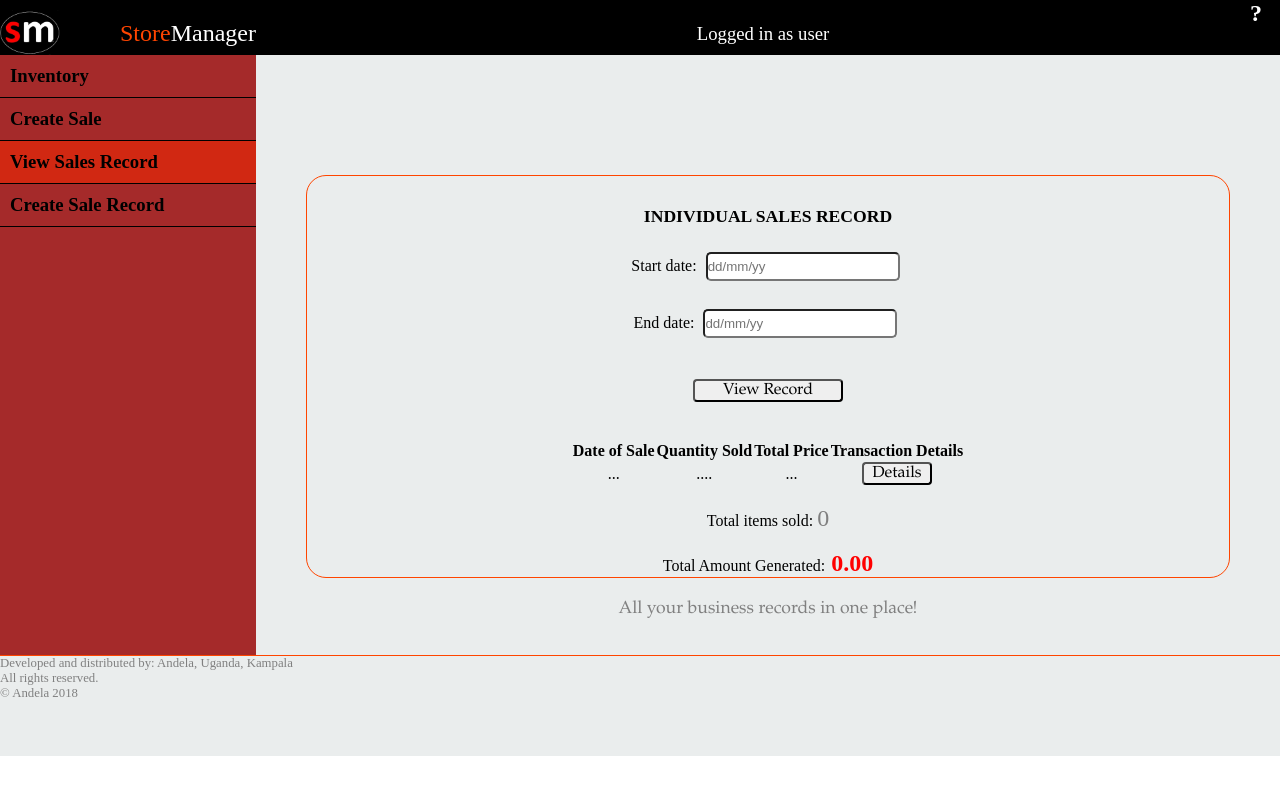
After one commit to pbkabali/Andela_Bootcamp13_StoreManagerApp, a Python web app: template UI/templates/individual_record.html in a window 1280 px wide. The commit adds this page. Run offline with Jinja, Linux system fonts and the light colour scheme; the template is opened without the code that fills it, so the values that code supplies are empty.

Commit message:
feat-individual_record-161132751
Added page for user to view their sales record. User selects start
-date and end-date and records will be displayed in table below.

[DELIVERS #161132751]

```diff
--- a/UI/static/css/stylesmain.css
+++ b/UI/static/css/stylesmain.css
@@ -125,6 +125,12 @@
     border-radius:5px;
     height:25px;
 }
+.input2{
+    width: 190px;
+    margin: 5px;
+    border-radius:5px;
+    height:25px;
+}
 .button1{
     width:70px;
     border-radius: 4px;
@@ -183,14 +189,15 @@
     text-decoration: none;
     color:black;
 }
-
-#unit-price{
+.totals1{
     font-size:1.5em;
     color:gray;
 }
-#total-price{
+.totals2{
     font-size:1.5em;
-    color:gray;
+    color:red;
+    font-weight: bold;
+
 }
 .shopping-cart{
     display: inline-table;
--- /dev/null
+++ b/UI/templates/individual_record.html
@@ -0,0 +1,93 @@
+<!DOCTYPE html>
+<html lang="en_US" dir="ltr">
+  <head>
+    <meta charset="utf-8">
+    <title>Store Manager | Individual sale record</title>
+    <link rel ="stylesheet" href = '../static/css/stylesmain.css'>
+    <link rel="shortcut icon" href="../static/images/store_manager_logo.ico"/>
+  </head>
+  <body>
+    <div class = "top-bar-div">
+      <div class = "logo-div">
+        <a href ="index.html"><img src = "../static/images/store_manager_logo.jpg"></a>
+        <a href ="index.html"><h2><span>Store</span>Manager</h2></a>
+      </div>
+      <div class = "top-center-div">
+        <h3 id = "page-label">Logged in as user</h3>
+      </div>
+      <div class = "top-right-div">
+        <a href = "readme.html"><h2>&#63;</h2></a>
+      </div>
+    </div>
+    <div class = "body-others-div">
+        <div class = "menu-div">
+
+            <div class ="menu-item-div">
+                <a href="create_sale.html"><h3>Inventory</h3></a>
+            </div>
+            <div class ="menu-item-div">
+                <a href="create_sale.html"><h3>Create Sale</h3></a>
+            </div>
+            <div class ="current-menu-item-div">
+                <a href="create_sale.html"><h3>View Sales Record</h3></a>
+            </div>
+            <div class ="menu-item-div">
+                <a href="create_sale.html"><h3>Create Sale Record</h3></a>
+            </div>
+        </div>
+        <div class = "detail-div">
+            <div class ="data-div">
+                <div class="form-div">
+                    <h2 class = "form-heading">INDIVIDUAL SALES RECORD</h2>
+                    <form class ="detail-entry-form">
+                        <label class = "label1" for = "start-date">Start date:</label>
+                        <input class = "input2" type="text" name="start-date" placeholder="dd/mm/yy"><br>
+                        <br>
+                        <label class = "label1" for = "end-date">End date:</label>
+                        <input class = "input2" type="text" name="end-date" placeholder="dd/mm/yy"><br>
+                        <br>
+                        <br>
+                        <input class = "button2" type="submit" value="View Record">
+                        <br>
+                        <br>
+                    </form>
+                    <table class = "shopping-cart">
+                        <tr>
+                            <th>Date of Sale</th>
+                            <th>Quantity Sold</th>
+                            <th>Total Price</th>
+                            <th>Transaction Details</th>
+                        </tr>
+                        <tr>
+                            <td id = "date-of-sale">...</td>
+                            <td id = "quantity">....</td>
+                            <td id = "amount">... </td>
+                            <td><button class= "button1">Details</button></td>
+                        </tr>
+                    </table>
+                    <br>
+                    <br>
+                    <p>Total items sold: <span class = "totals1" id="total-quantity"> 0</span></p>
+                    <br>
+                    <p>Total Amount Generated:<span class = "totals2" id="total-price"> 0.00</span></p>
+                </div>
+            </div>
+            <div class ="tagline-div">
+            <p class = "tagline">All your business records in one place!</p>
+            </div>
+        </div>
+    </div>
+    <div class = "footer-div">
+      <div class ="copyright-div">
+          <p class = "footer-text">Developed and distributed by: Andela, Uganda, Kampala</p>
+          <p class = "footer-text">All rights reserved.</p>
+          <p class = "footer-text">&copy; Andela 2018</p>
+      </div>
+      <div class ="developer-div">
+
+      </div>
+    </div>
+
+
+  </body>
+</html>
--- a/UI/templates/shopping_cart.html
+++ b/UI/templates/shopping_cart.html
@@ -2,7 +2,7 @@
 <html lang="en_US" dir="ltr">
   <head>
     <meta charset="utf-8">
-    <title>Store Manager | Logged in as user</title>
+    <title>Store Manager | Shopping Cart</title>
     <link rel ="stylesheet" href = '../static/css/stylesmain.css'>
     <link rel="shortcut icon" href="../static/images/store_manager_logo.ico"/>
   </head>
@@ -65,7 +65,7 @@
                     </table>
                     <br>
                     <br>
-                    <p>Total Price: <span id="total-price"> 400.00</span></p>
+                    <p>Total Price: <span class ="totals2"id="total-price"> 400.00</span></p>
                     <br>
                     <br>
                     <input class = "button2" type="submit" value="Create Sale Record">
```
Also changed, not shown: UI/templates/create_sale.html (renamed from UI/templates/user.html, +8 -8 lines).
